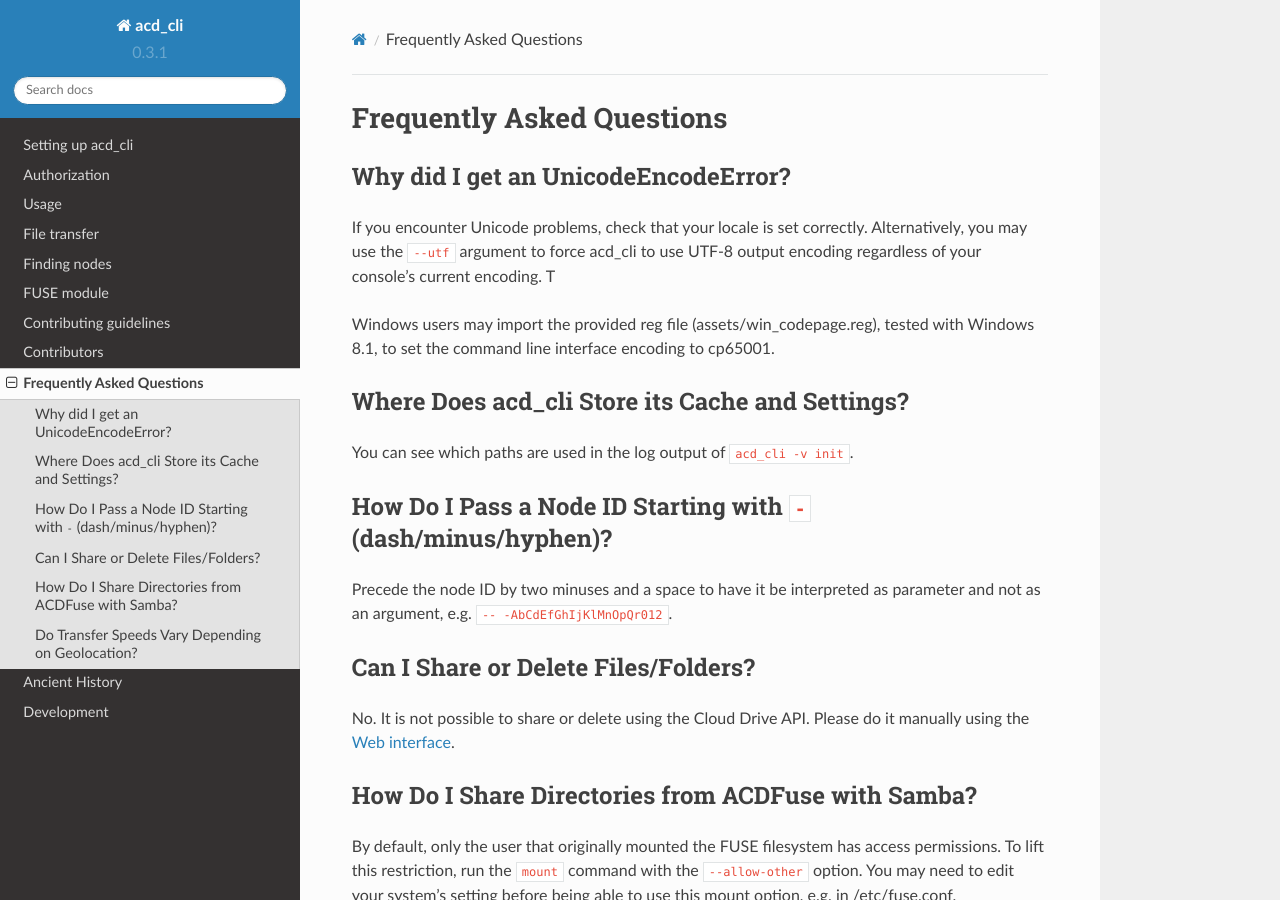
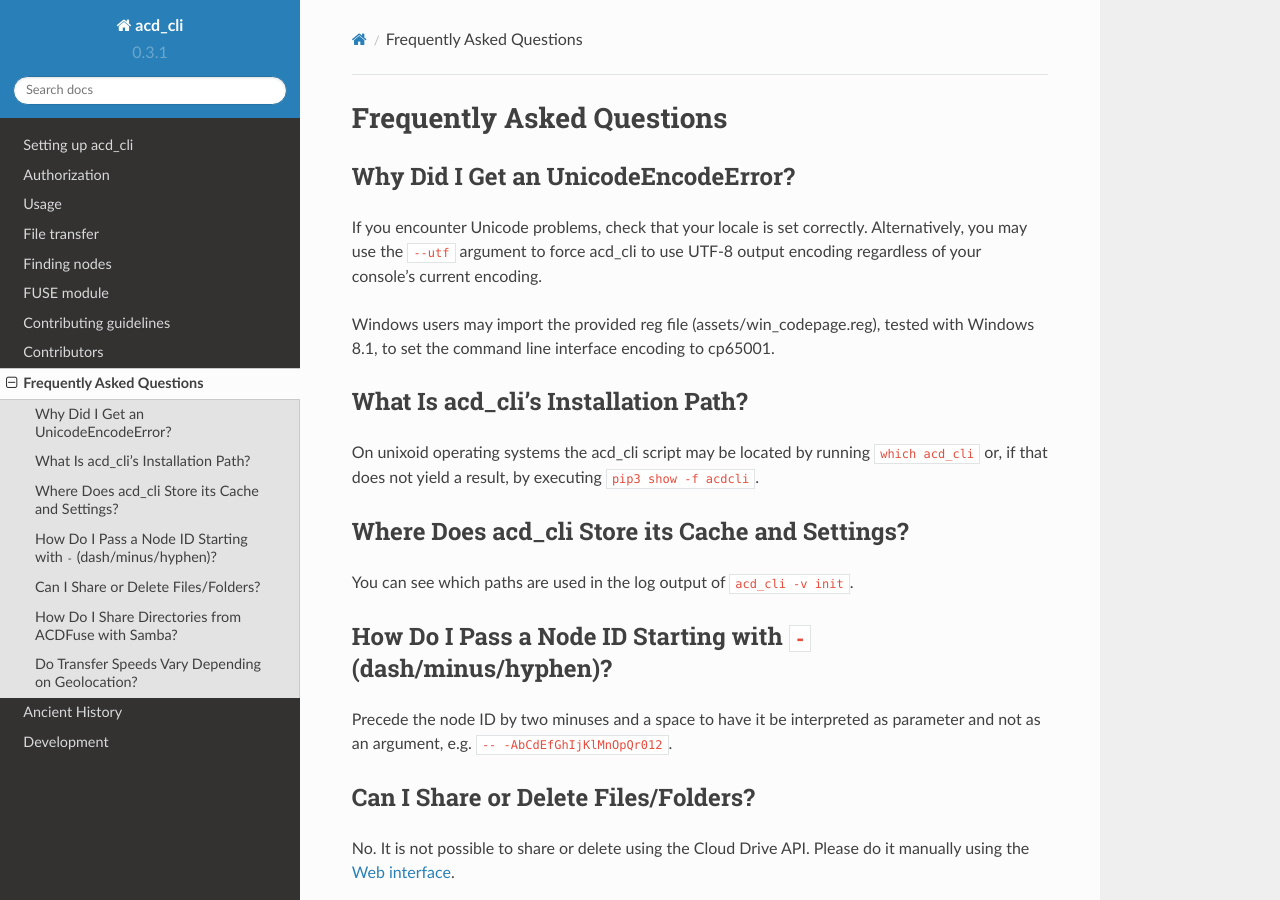
Before and after one commit to yadayada/acd_cli, a Sphinx documentation site: the page built from docs/FAQ.rst, in a window 1280 px wide and 900 px high. Built offline with Sphinx 7.4.7 and the Read the Docs theme 2.0.0, drawn with Linux system fonts in a browser that asks for light colours.

Commit message:
expand docs

```diff
--- a/docs/FAQ.rst
+++ b/docs/FAQ.rst
@@ -1,15 +1,21 @@
 Frequently Asked Questions
 ==========================
 
-Why did I get an UnicodeEncodeError?
+Why Did I Get an UnicodeEncodeError?
 ------------------------------------
 
 If you encounter Unicode problems, check that your locale is set correctly.
 Alternatively, you may use the ``--utf`` argument to force acd\_cli to use UTF-8 output encoding
-regardless of your console's current encoding. T
+regardless of your console's current encoding.
 
 Windows users may import the provided reg file (assets/win_codepage.reg),
 tested with Windows 8.1, to set the command line interface encoding to cp65001.
+
+What Is acd\_cli's Installation Path?
+-------------------------------------
+
+On unixoid operating systems the acd\_cli script may be located by running ``which acd_cli``
+or, if that does not yield a result, by executing ``pip3 show -f acdcli``.
 
 Where Does acd\_cli Store its Cache and Settings?
 -------------------------------------------------
--- a/docs/FUSE.rst
+++ b/docs/FUSE.rst
@@ -85,6 +85,12 @@ If you want or need to override the standard libfuse path, you may set the envir
 
 This is particularly helpful if the libfuse library is properly installed, but not found.
 
+Deleting Nodes
+~~~~~~~~~~~~~~
+
+"Deleting" directories or files from the file system will only trash them in your cloud drive.
+Calling rmdir on a directory will always move it into the trash, even if it is not empty.
+
 Logging
 ~~~~~~~
 
```
